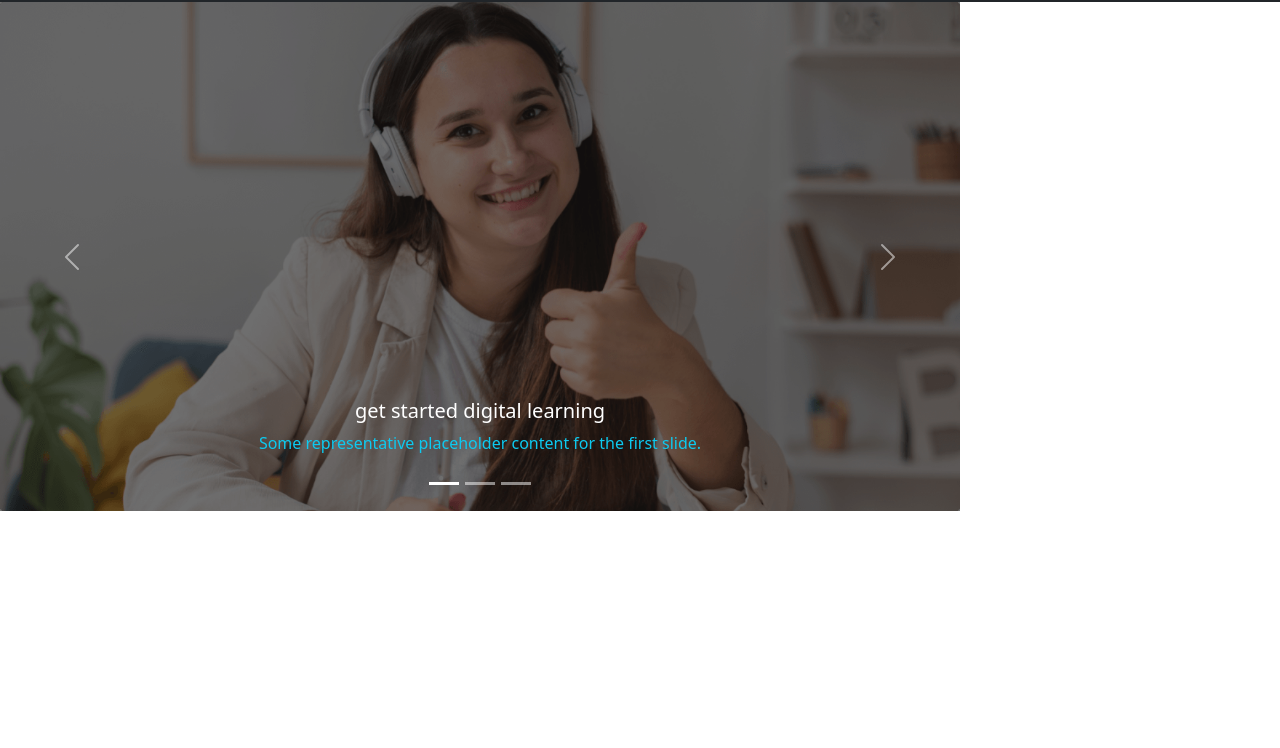
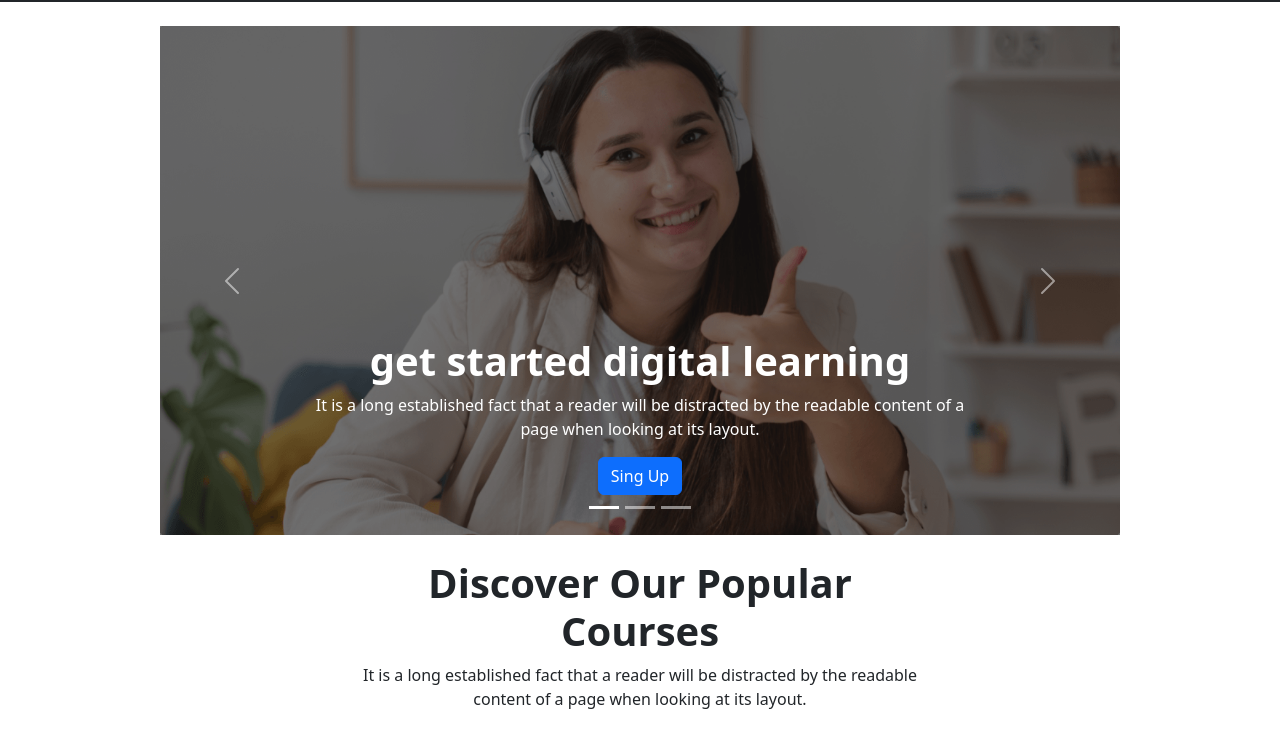
Before and after one commit to SiyamZamanShishir/EDtech, a plain HTML site: page index.html in a window 1280 px wide. Shown: the part 66-814 px from the top of the page. Drawn offline with nearby package versions, Linux system fonts and the light colour scheme.

Commit message:
slider added

```diff
--- a/index.html
+++ b/index.html
@@ -98,9 +98,10 @@
       </nav>
     </header>
     <main>
+      <br>
       <!-- carousel -->
       <section>
-        <div id="carouselExampleCaptions" class="carousel slide w-75" data-bs-ride="false">
+        <div id="carouselExampleCaptions" class="carousel slide w-75 rounded mx-auto d-block" data-bs-ride="false">
           <div class="carousel-indicators">
             <button type="button" data-bs-target="#carouselExampleCaptions" data-bs-slide-to="0" class="active" aria-current="true" aria-label="Slide 1"></button>
             <button type="button" data-bs-target="#carouselExampleCaptions" data-bs-slide-to="1" aria-label="Slide 2"></button>
@@ -110,22 +111,25 @@
             <div class="carousel-item active">
               <img src="resource/picture/cover01.png" class="d-block w-100" alt="...">
               <div class="carousel-caption d-none d-md-block">
-                <h5 class="text-lowercase">Get Started Digital Learning</h5>
-                <p class="text-info">Some representative placeholder content for the first slide.</p>
+                <h5 class="text-lowercase fs-1 fw-bold">Get Started Digital Learning</h5>
+                <p class="text-white">It is a long established fact that a reader will be distracted by the readable content of a page when looking at its layout.</p>
+                <button type="button" class="btn btn-primary" >Sing Up</button>
               </div>
             </div>
             <div class="carousel-item">
               <img src="resource/picture/cover02.png" class="d-block w-100" alt="...">
               <div class="carousel-caption d-none d-md-block">
-                <h5>Second slide label</h5>
-                <p>Some representative placeholder content for the second slide.</p>
+                <h5 class="text-lowercase fs-1 fw-bold">Get Started Digital Learning</h5>
+                <p class="text-white">It is a long established fact that a reader will be distracted by the readable content of a page when looking at its layout.</p>
+                <button type="button" class="btn btn-primary">Sing Up</button>
               </div>
             </div>
             <div class="carousel-item">
               <img src="resource/picture/cover03.png" class="d-block w-100" alt="...">
               <div class="carousel-caption d-none d-md-block">
-                <h5>Third slide label</h5>
-                <p>Some representative placeholder content for the third slide.</p>
+                <h5 class="text-lowercase fs-1 fw-bold">Get Started Digital Learning</h5>
+                <p class="text-white">It is a long established fact that a reader will be distracted by the readable content of a page when looking at its layout.</p>
+                <button type="button" class="btn btn-primary">Sing Up</button>
               </div>
             </div>
           </div>
@@ -139,6 +143,102 @@
           </button>
         </div>
       </section>
+      <br>
+      <!-- Courses -->
+      <section>
+        <h2  class="fs-1 fw-bold text-center">Discover Our Popular <br> Courses</h2>
+        <p class="text-center">It is a long established fact that a reader will be distracted by the readable <br> content of a page when looking at its layout.</p>
+      </section>
+      <br>
+      <!-- Courses part2 -->
+      <!-- <section class="align-content-center">
+        <div class="row row-cols-1 row-cols-md-3 g-4  ">
+          <div class="card mb-3 ms-lg-5" style="max-width: 540px;">
+            <div class="row g-0">
+              <div class="col-md-4">
+                <img src="resource/Courses-pic/course-1.png" class="img-fluid rounded-start" alt="...">
+              </div>
+              <div class="col-md-8">
+                <div class="card-body">
+                  <h5 class="card-title fw-bold">Fundamental Of UI/UX Design</h5>
+                  <p class="card-text">The five main principles of UX design. There are many important principles within UX design but to simplify things a bit...</p>
+                  <p class="card-text"><small class="text-primary fw-bold">Price : 20$</small></p>
+                </div>
+              </div>
+            </div>
+          </div>
+          <div class="card mb-3 ms-lg-5" style="max-width: 540px;">
+            <div class="row g-0">
+              <div class="col-md-4">
+                <img src="resource/Courses-pic/course-1.png" class="img-fluid rounded-start" alt="...">
+              </div>
+              <div class="col-md-8">
+                <div class="card-body">
+                  <h5 class="card-title fw-bold">Fundamental Of UI/UX Design</h5>
+                  <p class="card-text">The five main principles of UX design. There are many important principles within UX design but to simplify things a bit...</p>
+                  <p class="card-text"><small class="text-primary fw-bold">Price : 20$</small></p>
+                </div>
+              </div>
+            </div>
+          </div>
+          <div class="card mb-3 ms-lg-5" style="max-width: 540px;">
+            <div class="row g-0">
+              <div class="col-md-4">
+                <img src="resource/Courses-pic/course-1.png" class="img-fluid rounded-start" alt="...">
+              </div>
+              <div class="col-md-8">
+                <div class="card-body">
+                  <h5 class="card-title fw-bold">Fundamental Of UI/UX Design</h5>
+                  <p class="card-text">The five main principles of UX design. There are many important principles within UX design but to simplify things a bit...</p>
+                  <p class="card-text"><small class="text-primary fw-bold">Price : 20$</small></p>
+                </div>
+              </div>
+            </div>
+          </div>
+          <div class="card mb-3 ms-lg-5" style="max-width: 540px;">
+            <div class="row g-0">
+              <div class="col-md-4">
+                <img src="resource/Courses-pic/course-1.png" class="img-fluid rounded-start" alt="...">
+              </div>
+              <div class="col-md-8">
+                <div class="card-body">
+                  <h5 class="card-title fw-bold">Fundamental Of UI/UX Design</h5>
+                  <p class="card-text">The five main principles of UX design. There are many important principles within UX design but to simplify things a bit...</p>
+                  <p class="card-text"><small class="text-primary fw-bold">Price : 20$</small></p>
+                </div>
+              </div>
+            </div>
+          </div>
+          <div class="card mb-3 ms-lg-5" style="max-width: 540px;">
+            <div class="row g-0">
+              <div class="col-md-4">
+                <img src="resource/Courses-pic/course-1.png" class="img-fluid rounded-start" alt="...">
+              </div>
+              <div class="col-md-8">
+                <div class="card-body">
+                  <h5 class="card-title fw-bold">Fundamental Of UI/UX Design</h5>
+                  <p class="card-text">The five main principles of UX design. There are many important principles within UX design but to simplify things a bit...</p>
+                  <p class="card-text"><small class="text-primary fw-bold">Price : 20$</small></p>
+                </div>
+              </div>
+            </div>
+          </div>
+          <div class="card mb-3 ms-lg-5" style="max-width: 540px;">
+            <div class="row g-0">
+              <div class="col-md-4">
+                <img src="resource/Courses-pic/course-1.png" class="img-fluid rounded-start" alt="...">
+              </div>
+              <div class="col-md-8">
+                <div class="card-body">
+                  <h5 class="card-title fw-bold">Fundamental Of UI/UX Design</h5>
+                  <p class="card-text">The five main principles of UX design. There are many important principles within UX design but to simplify things a bit...</p>
+                  <p class="card-text"><small class="text-primary fw-bold">Price : 20$</small></p>
+                </div>
+              </div>
+            </div>
+          </div>
+        </div>
+      </section> -->
     </main>
     <script src="https://cdn.jsdelivr.net/npm/bootstrap@5.2.0/dist/js/bootstrap.bundle.min.js" integrity="sha384-A3rJD856KowSb7dwlZdYEkO39Gagi7vIsF0jrRAoQmDKKtQBHUuLZ9AsSv4jD4Xa" crossorigin="anonymous"></script>
   </body>
--- a/style.css
+++ b/style.css
@@ -1,4 +1,4 @@
-*{
+/* *{
     margin: 0;
     border: 0;
-}
+} */
```
Also changed, not shown: model.html (deleted, +0 -28 lines), resource/Courses-pic/course-1.png (added), resource/Courses-pic/course-2.png (added), resource/Courses-pic/course-3.png (added), resource/Courses-pic/course-4.png (added), resource/Courses-pic/course-5.png (added), resource/Courses-pic/course-6.png (added).
